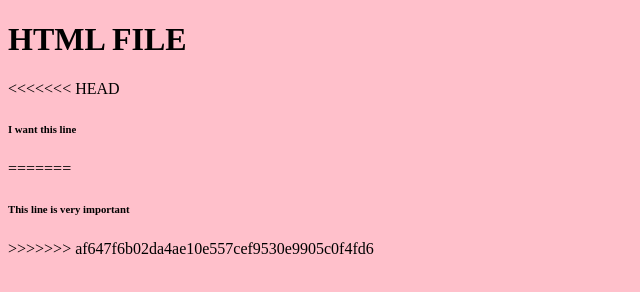
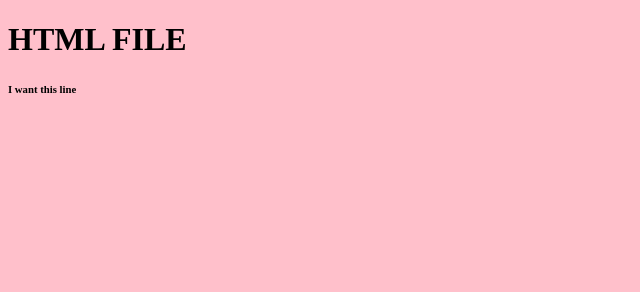
Before and after one commit to vigneshwari-c/Fullstack, a plain HTML site: page index.html in a window 1280 px wide. Shown: the whole page, without its empty margins (0-640 px from the left). Drawn offline with Linux system fonts and the light colour scheme.

```diff
--- a/index.html
+++ b/index.html
@@ -8,10 +8,6 @@
 </head>
 <body>
     <h1>HTML FILE</h1>
-<<<<<<< HEAD
     <h6>I want this line</h6>
-=======
-    <h6>This line is very important</h6>
->>>>>>> af647f6b02da4ae10e557cef9530e9905c0f4fd6
 </body>
 </html>
```
